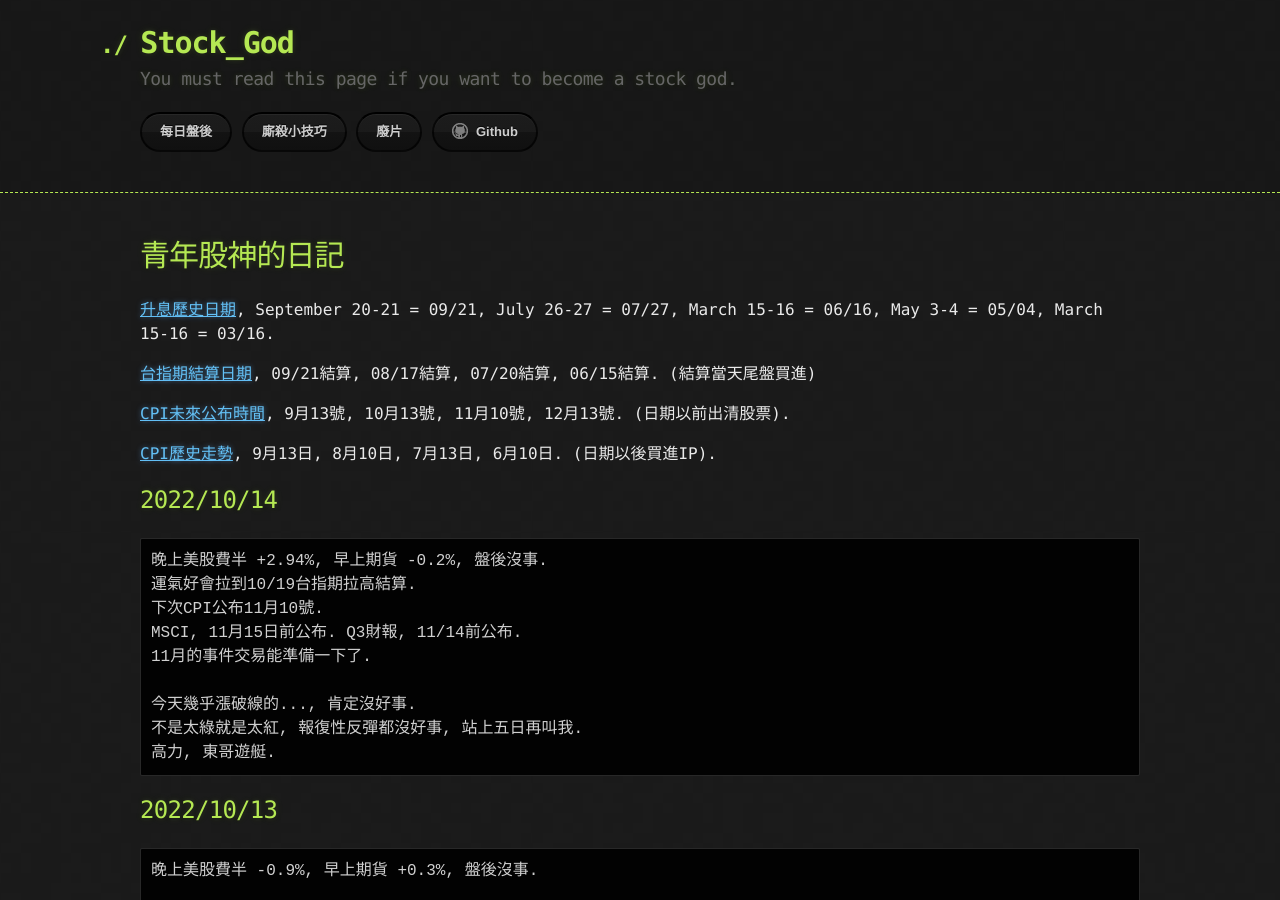
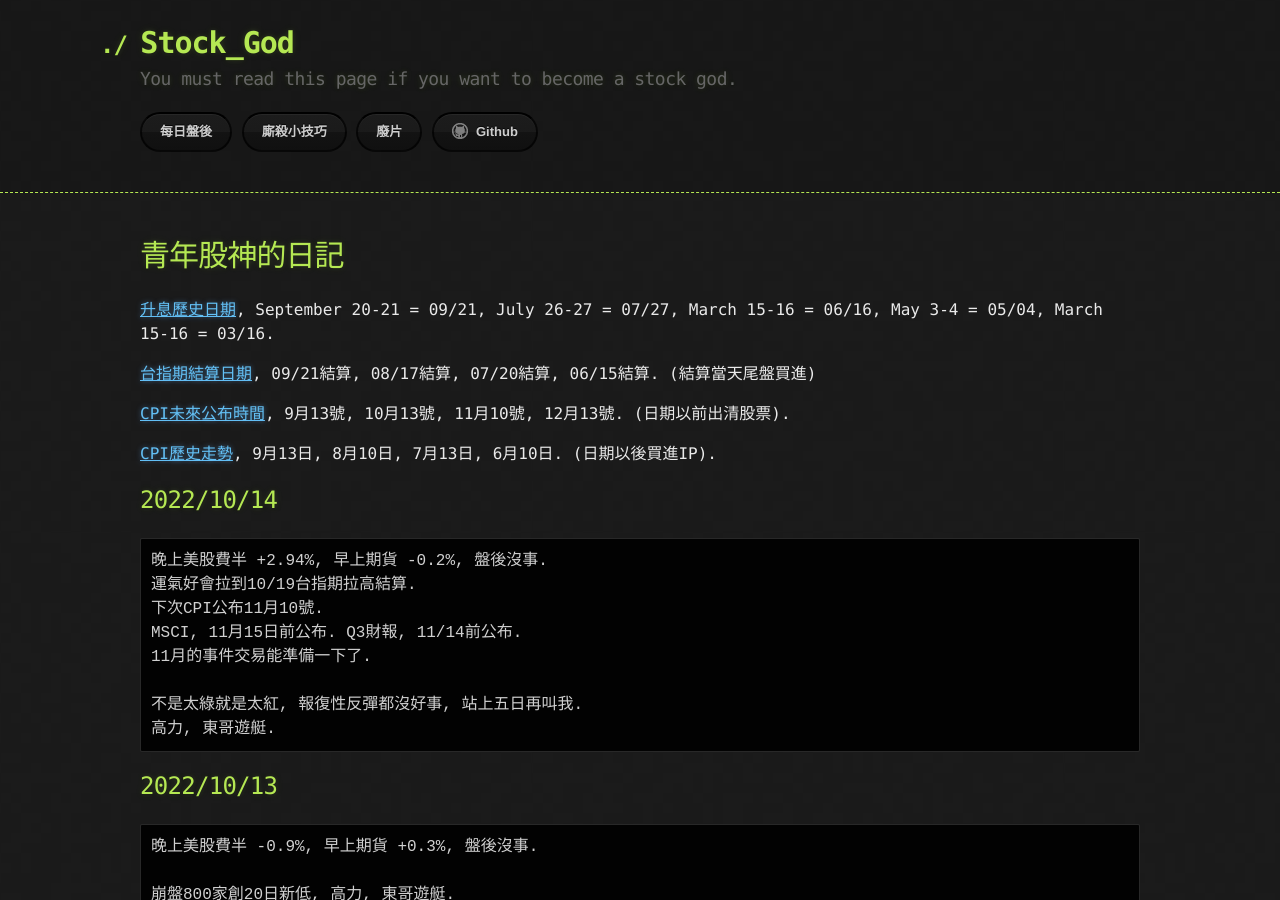
Before and after one commit to lepg5487/Stock_God, a Jekyll site: the page built from index.md, in a window 1280 px wide and 900 px high. Built offline with Jekyll 4.4.1, drawn with Linux system fonts in a browser that asks for light colours; our own code applies the rules of GitHub Pages for plain Markdown files.

Commit message:
Update index.md

````diff
--- a/index.md
+++ b/index.md
@@ -21,7 +21,6 @@ layout: testlayouts
 MSCI, 11月15日前公布. Q3財報, 11/14前公布.
 11月的事件交易能準備一下了.
 
-今天幾乎漲破線的..., 肯定沒好事.
 不是太綠就是太紅, 報復性反彈都沒好事, 站上五日再叫我.
 高力, 東哥遊艇.
 ```
````
